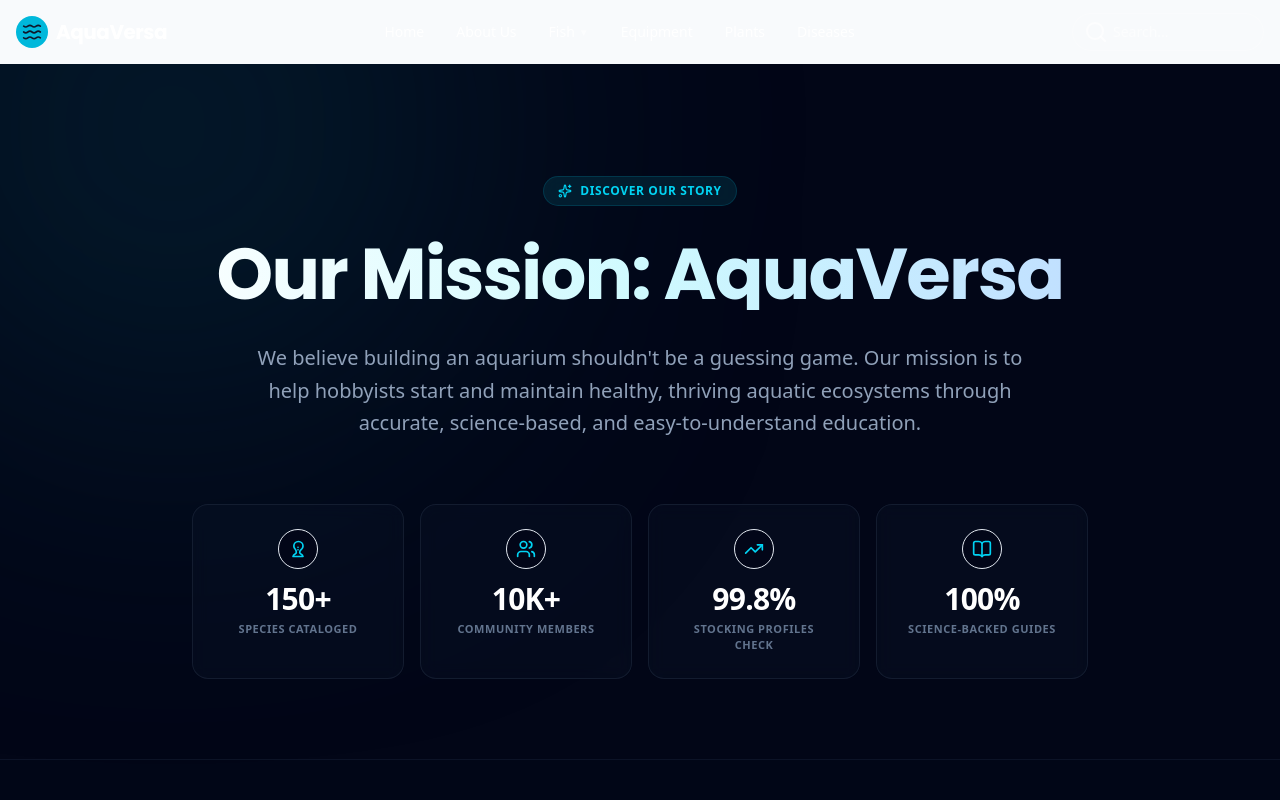
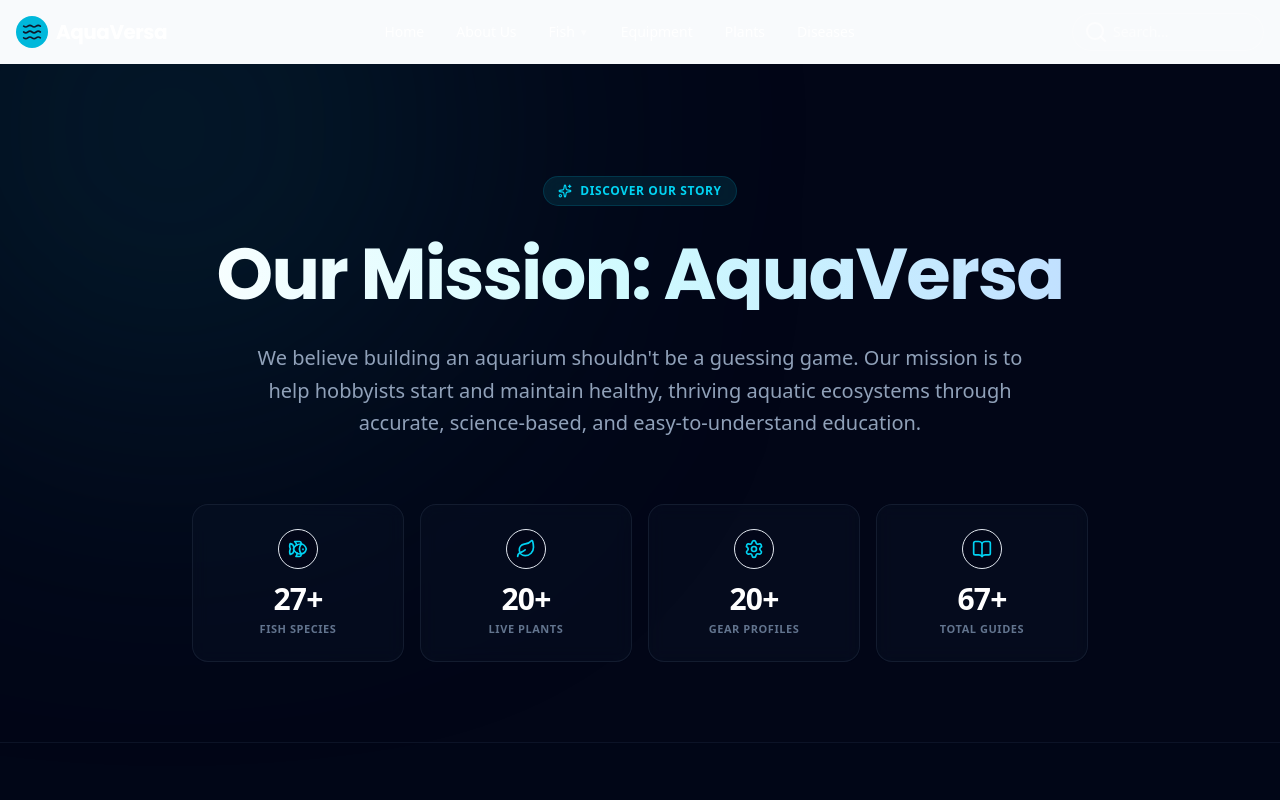
Before and after one commit to roshan773/AquaVersa, a Next.js app: page /about in a window 1280 px wide. Shown: the top 800 px of the page. Built offline with nearby package versions, Linux system fonts and the light colour scheme.

Commit message:
feat: add About Us page with mission statement, platform stats, and core values

```diff
--- a/app/about/page.tsx
+++ b/app/about/page.tsx
@@ -12,8 +12,12 @@
   BookOpen,
   Compass,
   ArrowRight,
-  TrendingUp
+  TrendingUp,
+  Fish,
+  Leaf,
+  Settings
 } from "lucide-react";
+import { useStats } from "@/components/home/StatsContext";
 
 const fadeInUp = {
   initial: { opacity: 0, y: 30 },
@@ -29,35 +33,15 @@
   }
 };
 
-const stats = [
-  { label: "Species Cataloged", value: "150+", icon: FishIcon },
-  { label: "Community Members", value: "10K+", icon: UsersIcon },
-  { label: "Stocking Profiles Check", value: "99.8%", icon: TrendingUp },
-  { label: "Science-Backed Guides", value: "100%", icon: BookOpen }
-];
+export default function AboutUsPage() {
+  const { fish, plants, equipment, careTopics } = useStats();
 
-function FishIcon(props: React.SVGProps<SVGSVGElement>) {
-  return (
-    <svg viewBox="0 0 24 24" fill="none" stroke="currentColor" strokeWidth="2" strokeLinecap="round" strokeLinejoin="round" {...props}>
-      <path d="M18 8.5C18 5.5 15.5 3 12.5 3S7 5.5 7 8.5c0 1.5.5 2.5 1.5 3.5S10 14 10 16c0 1-.5 1.5-1.5 2C6.5 19 6 21 6 21h12s-.5-2-2.5-3c-1-.5-1.5-1-1.5-2 0-2 1.5-3 2.5-4s1.5-2 1.5-3.5Z" />
-      <path d="M12 13h.01" />
-      <path d="M12 10h.01" />
-    </svg>
-  );
-}
-
-function UsersIcon(props: React.SVGProps<SVGSVGElement>) {
-  return (
-    <svg viewBox="0 0 24 24" fill="none" stroke="currentColor" strokeWidth="2" strokeLinecap="round" strokeLinejoin="round" {...props}>
-      <path d="M16 21v-2a4 4 0 0 0-4-4H6a4 4 0 0 0-4 4v2" />
-      <circle cx="9" cy="7" r="4" />
-      <path d="M22 21v-2a4 4 0 0 0-3-3.87" />
-      <path d="M16 3.13a4 4 0 0 1 0 7.75" />
-    </svg>
-  );
-}
-
-export default function AboutUsPage() {
+  const stats = [
+    { label: "Fish Species", value: `${fish}+`, icon: Fish },
+    { label: "Live Plants", value: `${plants}+`, icon: Leaf },
+    { label: "Gear Profiles", value: `${equipment}+`, icon: Settings },
+    { label: "Total Guides", value: `${careTopics}+`, icon: BookOpen }
+  ];
   return (
     <div className="w-full bg-[#020617] text-slate-100 min-h-screen relative overflow-hidden pb-24">
       {/* Background ambient lighting */}
```
